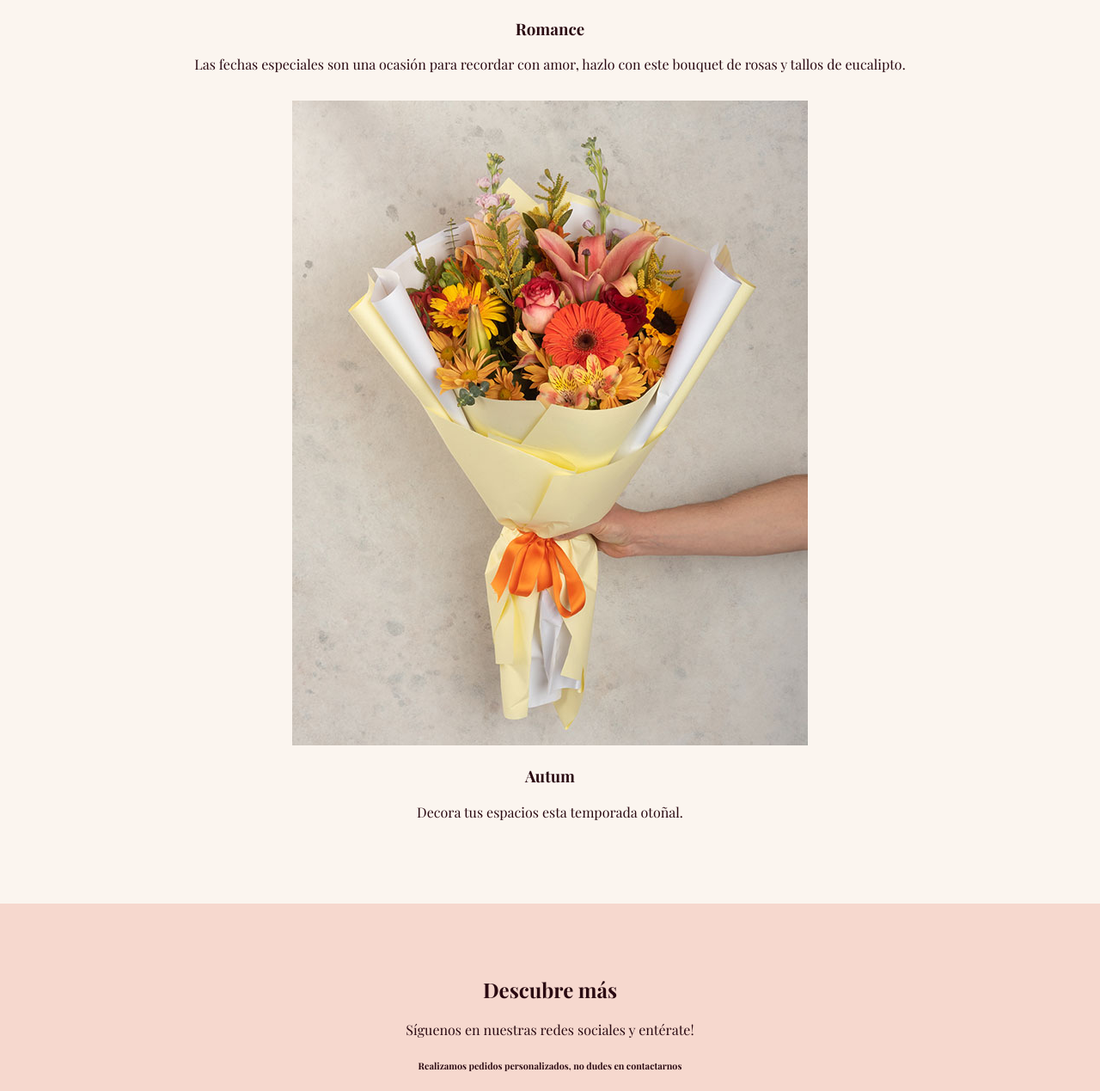
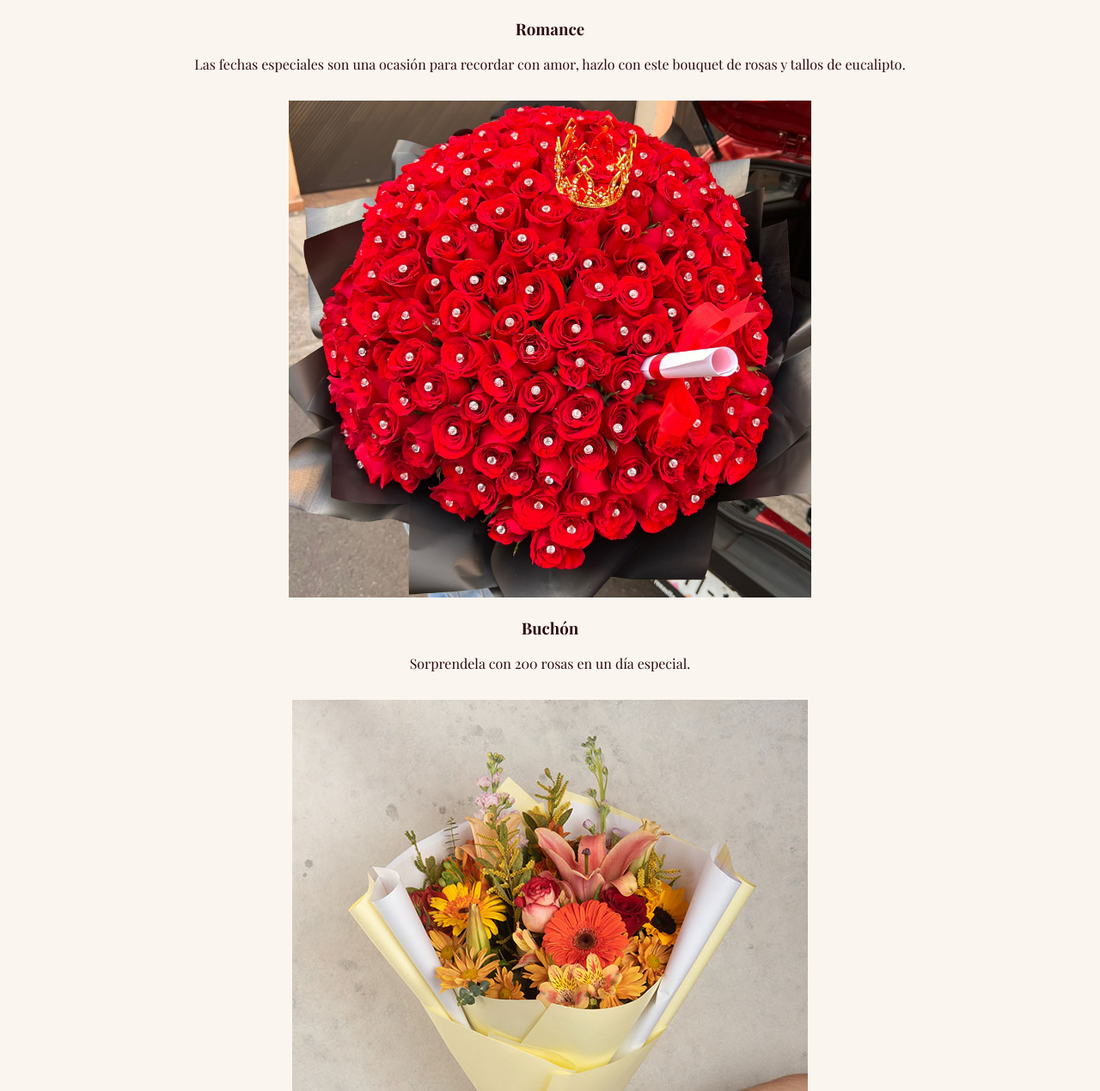
Before and after one commit to cmec95/Proyecto, a plain HTML site: page index.html in a window 1280 px wide. Shown: the part 2612-3881 px from the top of the page at 86% size. Drawn offline with nearby package versions, Linux system fonts and the light colour scheme.

Commit message:
se añade nuevo producto

```diff
--- a/index.html
+++ b/index.html
@@ -54,7 +54,13 @@
         </div>
 
         <div class="product">
-            <img src="assets/css/images/ramo6.jpeg" alt="Producto 3">
+            <img src="assets/css/images/ramo7.jpeg" alt="Producto 3">
+            <h3>Buchón</h3>
+            <p>Sorprendela con 200 rosas en un día especial.</p>
+        </div>
+
+        <div class="product">
+            <img src="assets/css/images/ramo6.jpeg" alt="Producto 4">
             <h3>Autum</h3>
             <p>Decora tus espacios esta temporada otoñal.</p>
         </div>
@@ -63,7 +69,7 @@
     <section class="additional">
         <h2>Descubre más</h2>
         <p>Síguenos en nuestras redes sociales y entérate!</p>
-        <h6>Realizamos pedidos personalizados, no dudes en contactarnos</h6>
+        <h6>Realizamos pedidos personalizados, no dudes en contactarnos.</h6>
     </section>
 
     <footer>
```
Also changed, not shown: assets/css/images/ramo7.jpeg (added).
